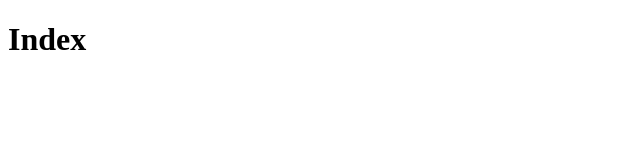
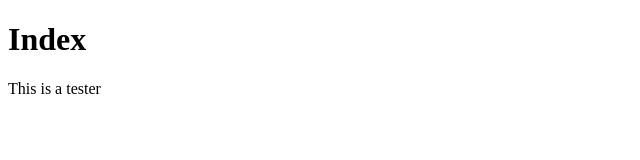
Before and after one commit to carolinereilly/Web-Tech-Project, a plain HTML site: page index.html in a window 1280 px wide. Shown: the whole page, without its empty margins (0-640 px from the left). Drawn offline with Linux system fonts and the light colour scheme.

Commit message:
Update index.html

```diff
--- a/index.html
+++ b/index.html
@@ -8,5 +8,6 @@
 </head>
 <body>
     <h1>Index</h1>
+    <p>This is a tester</p>
 </body>
 </html>
```
